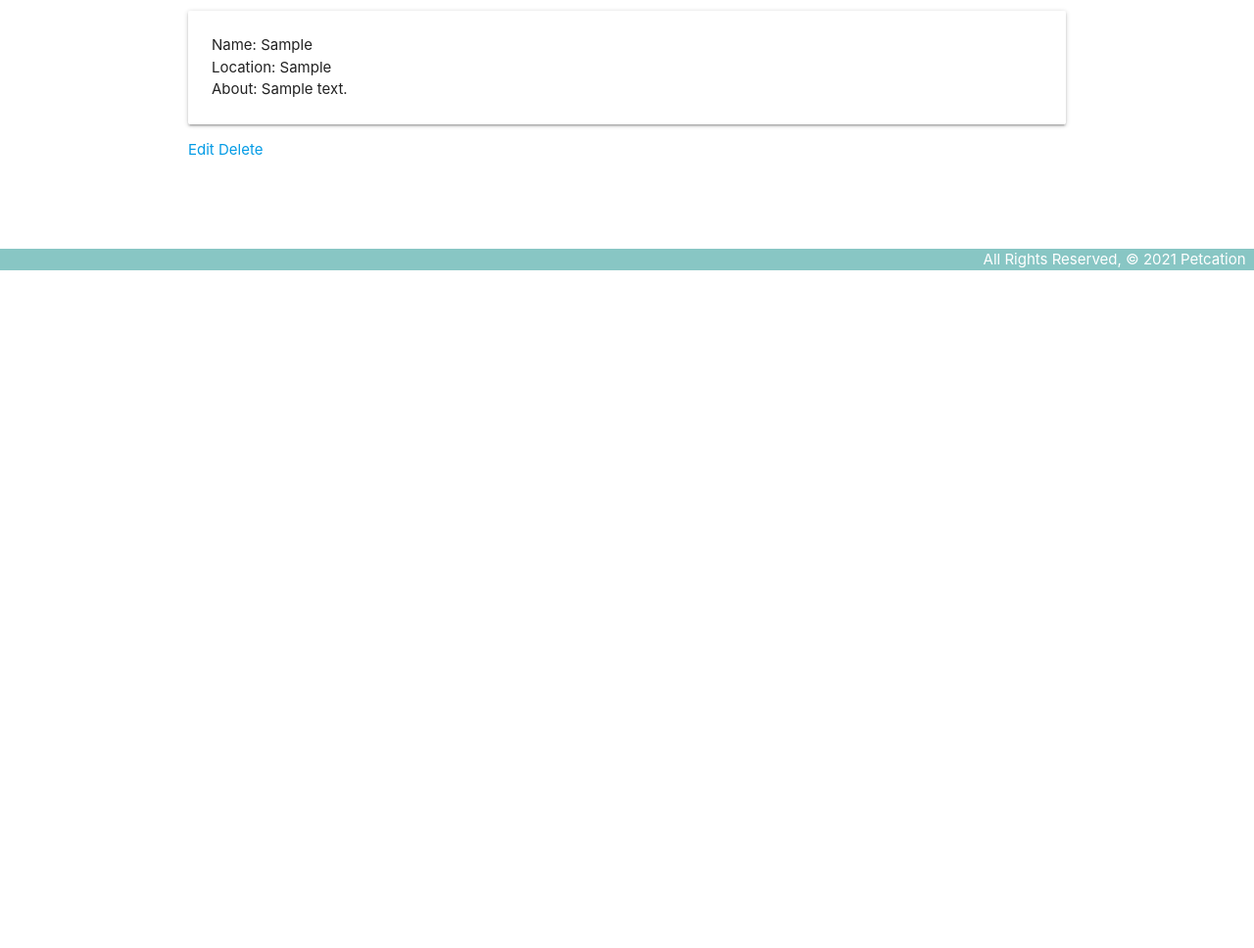
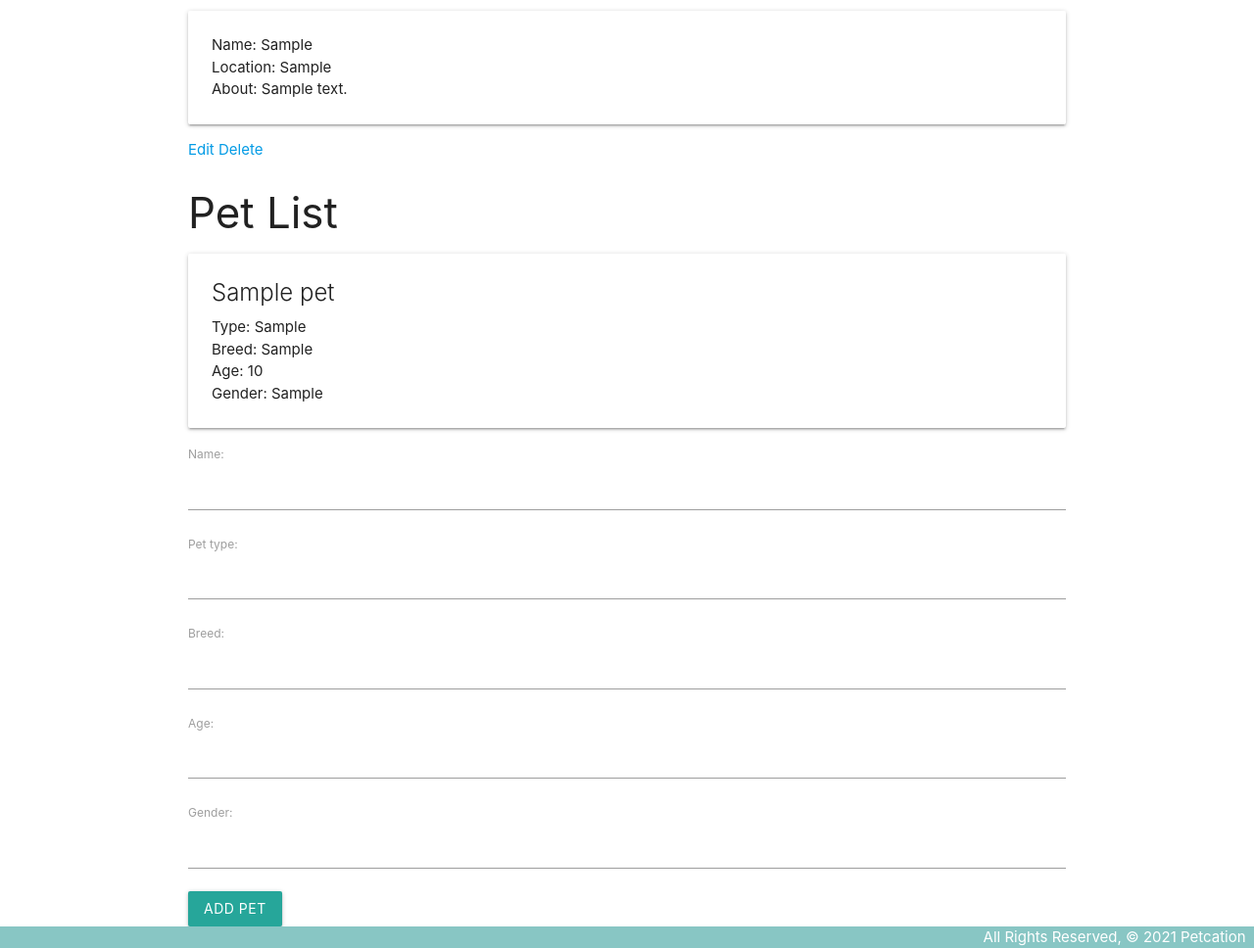
Before and after one commit to beccaawhite/petcation, a Django app: page /owners/1/ in a window 1280 px wide. Shown: the part 524-1492 px from the top of the page at 98% size. Before the commit the page ends 800 px from the top, so only its background shows below. Run offline with Django 3.2, Linux system fonts and the light colour scheme; tables that the repository leaves empty hold one stand-in row (values such as "Sample post"); some web fonts are replaced.

Commit message:
create add_pet functionality in owners profile

```diff
--- /dev/null
+++ b/main_app/forms.py
@@ -0,0 +1,7 @@
+from django.forms import ModelForm
+from .models import Pet
+
+class PetForm(ModelForm):
+  class Meta:
+    model = Pet
+    fields = ['name', 'pet_type', 'breed', 'age', 'gender']
--- a/main_app/templates/owners/detail.html
+++ b/main_app/templates/owners/detail.html
@@ -1,6 +1,7 @@
 {% extends 'base.html' %}
 {% block content %}
 <main class="container">
+
   <h1>Welcome {{ owner.first_name }}</h1>
   <div class="row">
     <div class="card small">
@@ -23,8 +24,29 @@
     <a href="{% url 'owners_update' owner.id %}">Edit</a>
     <a href="{% url 'owners_delete' owner.id %}">Delete</a>
   </div>
-</main>
+
+  <h3>Pet List</h3>
+
+  {% for pet in owner.pet_set.all %}
+    <div class="card">
+        <div class="card-content">
+            <span class="card-title">{{ pet.name }}</span>
+            <p>Type: {{ pet.pet_type }}</p>
+            <p>Breed: {{ pet.breed }}</p>
+            <p>Age: {{ pet.age }}</p>
+            <p>Gender: {{ pet.gender }}</p>
+        </div>
+    </div>
+  {% endfor %}
+  </div>
+  <div class="col s6">
+    <form action="{% url 'add_pet' owner.id %}" method="post">
+      {% csrf_token %}
+      {{ pet_form.as_p }}
+      <input type="submit" class="btn" value="Add Pet">
+    </form>
+  </div>
 
 
-
+</main>
 {% endblock %}
--- a/main_app/urls.py
+++ b/main_app/urls.py
@@ -11,6 +11,7 @@ urlpatterns = [
     path('owners/create/', views.OwnerCreate.as_view(), name='owners_create'),
     path('owners/<int:pk>/update/', views.OwnerUpdate.as_view(), name='owners_update'),
     path('owners/<int:pk>/delete/', views.OwnerDelete.as_view(), name='owners_delete'),
+    path('owners/<int:owner_id>/add_pet/', views.add_pet, name='add_pet'),
     path('sitters/', views.sitters_index, name='sitters_index'),
     path('sitters/<int:sitter_id>/', views.sitters_detail, name='detail'),
     path('sitters/create/', views.SitterCreate.as_view(), name='sitters_create'),
--- a/main_app/views.py
+++ b/main_app/views.py
@@ -1,6 +1,7 @@
 from django.shortcuts import render, redirect
 from django.views.generic.edit import CreateView, UpdateView, DeleteView
 from .models import Owner, Sitter, Pet, Post
+from .forms import PetForm
 
 from django.contrib.auth import login
 from django.contrib.auth.forms import UserCreationForm
@@ -52,13 +53,29 @@ class OwnerDelete(DeleteView):
 
 def owners_detail(request, owner_id):
   owner = Owner.objects.get(id=owner_id)
+
+  # instatiate PetForm to be rendered in template
+  pet_form = PetForm()
   return render(request, 'owners/detail.html', {
-    'owner': owner
+    'owner': owner,
+    'pet_form': pet_form
   })
+
 
 def owners_index(request):
   owners = Owner.objects.filter(user=request.user)
   return render(request, 'owners/index.html', { 'owners': owners })
+
+def add_pet(request, owner_id):
+  # create the PetForm using data in request.POST
+  form = PetForm(request.POST)
+  # validate form
+  if form.is_valid():
+    # don't save the form to the db until is has the owner_id assigned
+    new_pet = form.save(commit=False)
+    new_pet.owner_id = owner_id
+    new_pet.save()
+  return redirect('detail', owner_id=owner_id)
 
 
 # Sitter Views
```
